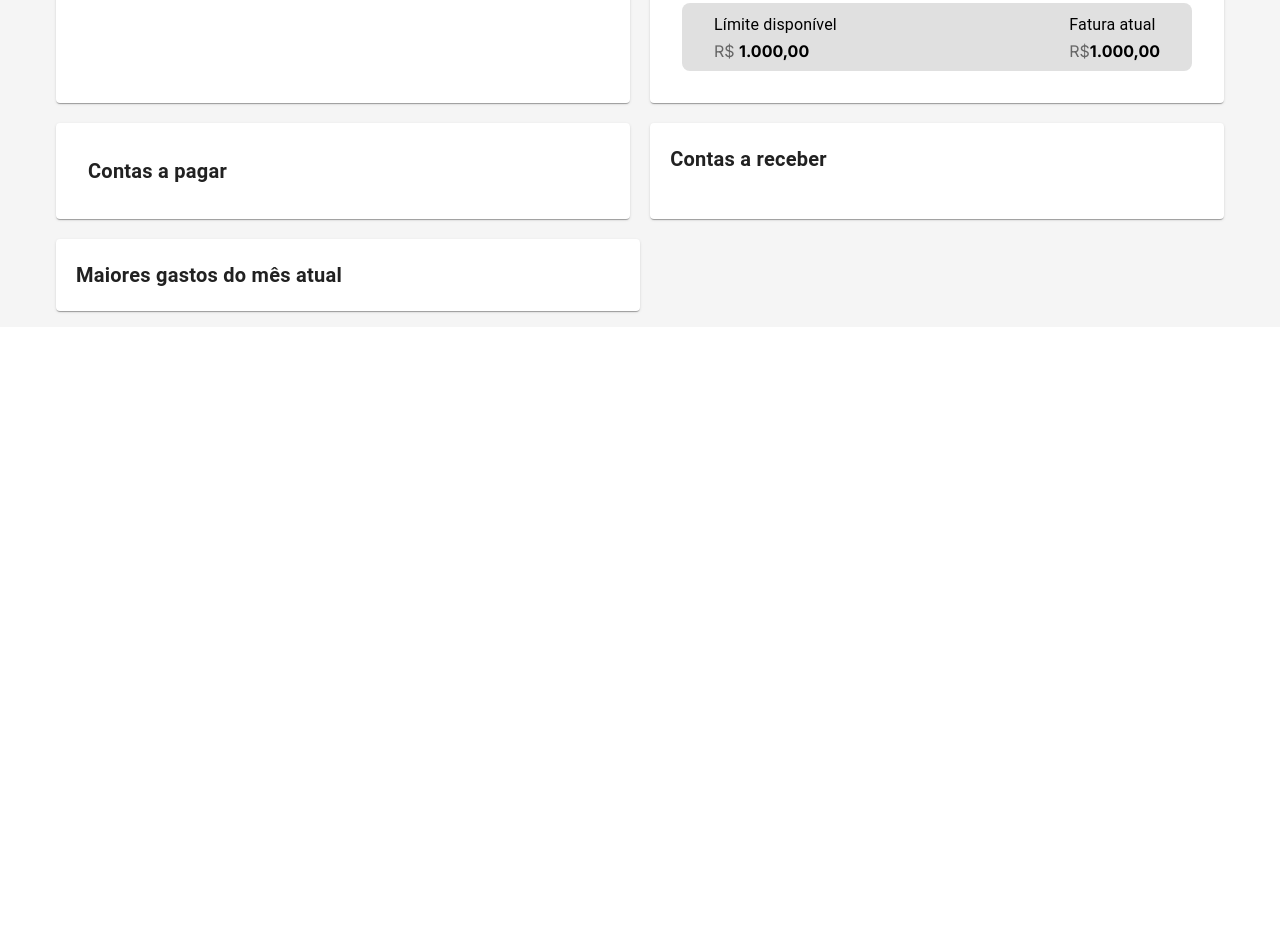
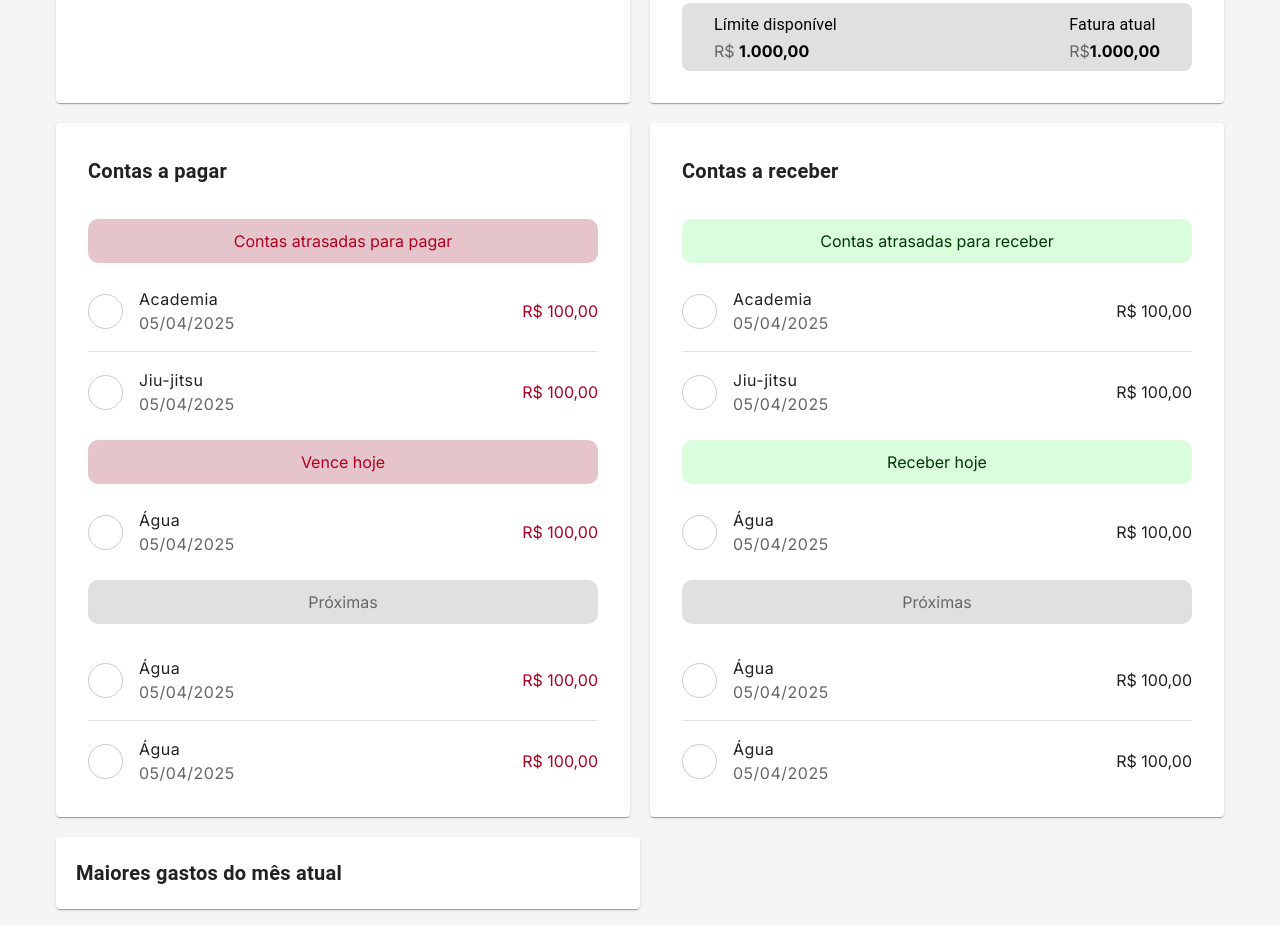
Before and after one commit to VitorFerronato/numa-client, a Vue app: page /main/dashboard in a window 1280 px wide. Shown: the part 800-1725 px from the top of the page. Before the commit the page ends 1127 px from the top, so only its background shows below. Built offline with nearby package versions, Linux system fonts and the light colour scheme.

Commit message:
feat: create bills to pay

```diff
--- a/src/views/Main/components/BillsToGain.vue
+++ b/src/views/Main/components/BillsToGain.vue
@@ -1,9 +1,119 @@
 <template>
-  <v-card class="pa-5 mt-5 w-50">
-    <p class="font-weight-bold text-h6">Contas a receber</p>
+  <v-card class="pa-8 mt-5 w-50">
+    <p class="font-weight-bold text-h6 mb-8">Contas a receber</p>
+
+    <div>
+      <div class="bills late text-center mb-6">
+        Contas atrasadas para receber
+      </div>
+
+      <div class="d-flex align-center justify-space-between">
+        <div class="d-flex align-center">
+          <div class="avatar"></div>
+          <div class="ml-4 text-body-1">
+            <p>Academia</p>
+            <p class="text-text-secondary">05/04/2025</p>
+          </div>
+        </div>
+
+        <div>
+          <p>R$ 100,00</p>
+        </div>
+      </div>
+
+      <v-divider class="my-4"></v-divider>
+
+      <div class="d-flex align-center justify-space-between">
+        <div class="d-flex align-center">
+          <div class="avatar"></div>
+          <div class="ml-4 text-body-1">
+            <p>Jiu-jitsu</p>
+            <p class="text-text-secondary">05/04/2025</p>
+          </div>
+        </div>
+
+        <div>
+          <p>R$ 100,00</p>
+        </div>
+      </div>
+    </div>
+
+    <div class="mt-6">
+      <div class="bills late text-center mb-6">Receber hoje</div>
+
+      <div class="d-flex align-center justify-space-between">
+        <div class="d-flex align-center">
+          <div class="avatar"></div>
+          <div class="ml-4 text-body-1">
+            <p>Água</p>
+            <p class="text-text-secondary">05/04/2025</p>
+          </div>
+        </div>
+
+        <div>
+          <p>R$ 100,00</p>
+        </div>
+      </div>
+    </div>
+
+    <div class="mt-6">
+      <div class="bills next text-center mb-8">Próximas</div>
+
+      <div class="d-flex align-center justify-space-between">
+        <div class="d-flex align-center">
+          <div class="avatar"></div>
+          <div class="ml-4 text-body-1">
+            <p>Água</p>
+            <p class="text-text-secondary">05/04/2025</p>
+          </div>
+        </div>
+
+        <div>
+          <p>R$ 100,00</p>
+        </div>
+      </div>
+
+      <v-divider class="my-4"></v-divider>
+
+      <div class="d-flex align-center justify-space-between">
+        <div class="d-flex align-center">
+          <div class="avatar"></div>
+          <div class="ml-4 text-body-1">
+            <p>Água</p>
+            <p class="text-text-secondary">05/04/2025</p>
+          </div>
+        </div>
+
+        <div>
+          <p>R$ 100,00</p>
+        </div>
+      </div>
+    </div>
   </v-card>
 </template>
 
 <script setup></script>
 
-<style lang="scss" scoped></style>
+<style lang="scss" scoped>
+.bills {
+  padding: 10px;
+  border-radius: 10px;
+}
+
+.late {
+  background-color: $feedback-color-success-light;
+  color: $feedback-color-success-dark;
+}
+
+.next {
+  background-color: #e0e0e0;
+  color: #666666;
+}
+
+.avatar {
+  width: 35px;
+  height: 35px;
+  border-radius: 50%;
+  border: 1px solid #ccc;
+}
+</style>
--- a/src/views/Main/components/BillsToPay.vue
+++ b/src/views/Main/components/BillsToPay.vue
@@ -1,7 +1,117 @@
 <template>
   <v-card class="pa-8 mt-5 w-50">
-    <p class="font-weight-bold text-h6">Contas a pagar</p>
+    <p class="font-weight-bold text-h6 mb-8">Contas a pagar</p>
+
+    <div class="">
+      <div class="bills late text-center mb-6">Contas atrasadas para pagar</div>
+
+      <div class="d-flex align-center justify-space-between">
+        <div class="d-flex align-center">
+          <div class="avatar"></div>
+          <div class="ml-4 text-body-1">
+            <p>Academia</p>
+            <p class="text-text-secondary">05/04/2025</p>
+          </div>
+        </div>
+
+        <div>
+          <p class="text-error">R$ 100,00</p>
+        </div>
+      </div>
+
+      <v-divider class="my-4"></v-divider>
+
+      <div class="d-flex align-center justify-space-between">
+        <div class="d-flex align-center">
+          <div class="avatar"></div>
+          <div class="ml-4 text-body-1">
+            <p>Jiu-jitsu</p>
+            <p class="text-text-secondary">05/04/2025</p>
+          </div>
+        </div>
+
+        <div>
+          <p class="text-error">R$ 100,00</p>
+        </div>
+      </div>
+    </div>
+
+    <div class="mt-6">
+      <div class="bills late text-center mb-6">Vence hoje</div>
+
+      <div class="d-flex align-center justify-space-between">
+        <div class="d-flex align-center">
+          <div class="avatar"></div>
+          <div class="ml-4 text-body-1">
+            <p>Água</p>
+            <p class="text-text-secondary">05/04/2025</p>
+          </div>
+        </div>
+
+        <div>
+          <p class="text-error">R$ 100,00</p>
+        </div>
+      </div>
+    </div>
+
+    <div class="mt-6">
+      <div class="bills next text-center mb-8">Próximas</div>
+
+      <div class="d-flex align-center justify-space-between">
+        <div class="d-flex align-center">
+          <div class="avatar"></div>
+          <div class="ml-4 text-body-1">
+            <p>Água</p>
+            <p class="text-text-secondary">05/04/2025</p>
+          </div>
+        </div>
+
+        <div>
+          <p class="text-error">R$ 100,00</p>
+        </div>
+      </div>
+
+      <v-divider class="my-4"></v-divider>
+
+      <div class="d-flex align-center justify-space-between">
+        <div class="d-flex align-center">
+          <div class="avatar"></div>
+          <div class="ml-4 text-body-1">
+            <p>Água</p>
+            <p class="text-text-secondary">05/04/2025</p>
+          </div>
+        </div>
+
+        <div>
+          <p class="text-error">R$ 100,00</p>
+        </div>
+      </div>
+    </div>
   </v-card>
 </template>
 
 <script setup></script>
+
+<style lang="scss" scoped>
+.bills {
+  padding: 10px;
+  border-radius: 10px;
+}
+
+.late {
+  background-color: $feedback-color-warning-light;
+  color: $feedback-color-warning-pure;
+}
+
+.next {
+  background-color: #e0e0e0;
+  color: #666666;
+}
+
+.avatar {
+  width: 35px;
+  height: 35px;
+  border-radius: 50%;
+  border: 1px solid #ccc;
+}
+</style>
```
